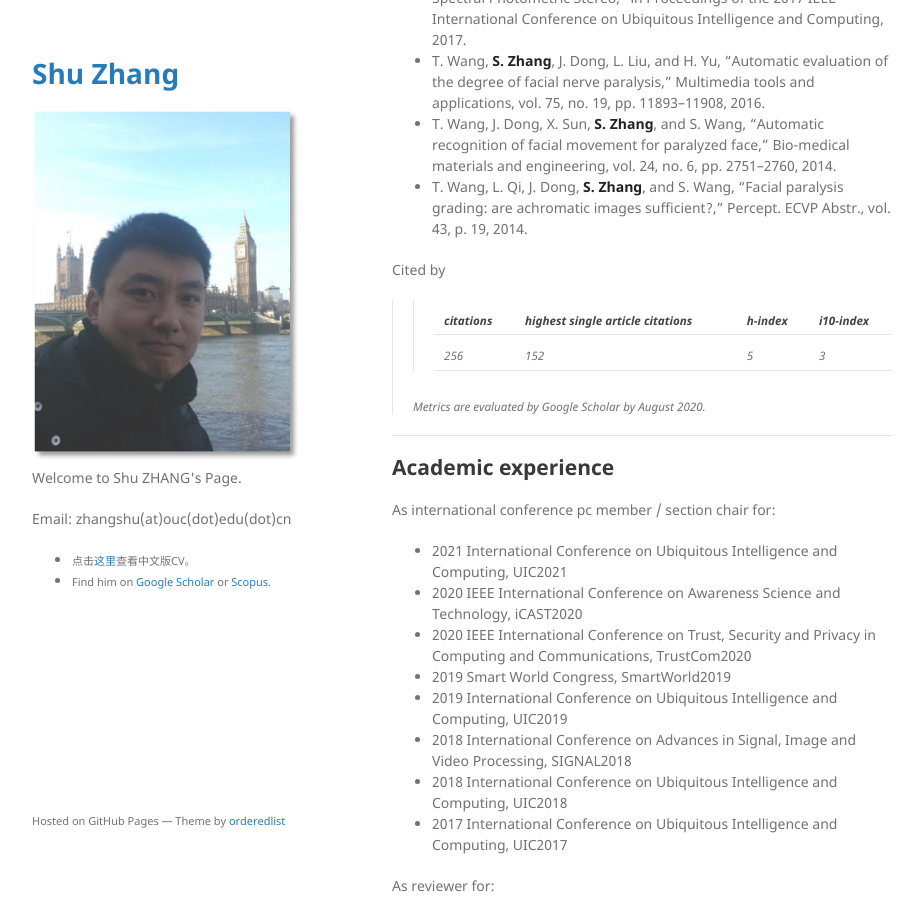
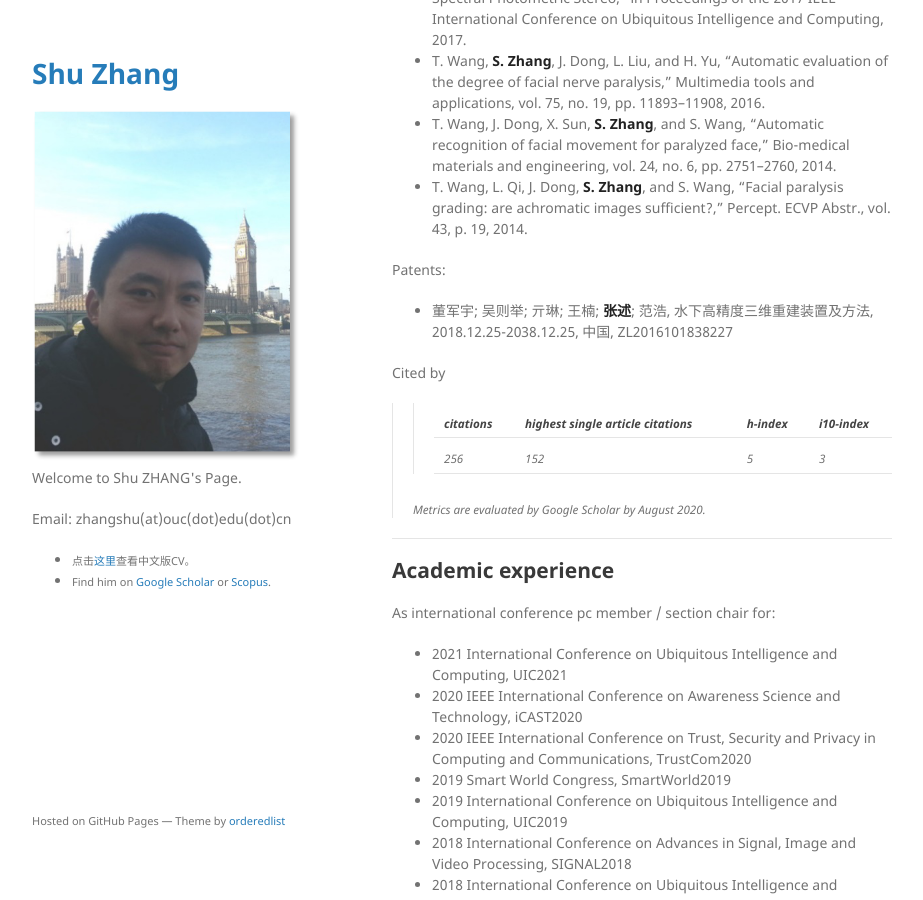
Before and after one commit to jackyspeed/aboutzhangshu, a Jekyll site: the page built from index.md, in a window 1280 px wide and 900 px high, scrolled down 3053 px. Shown: the whole window, without its empty margins (178-1101 px from the left). Built offline with Jekyll 4.4.1, drawn with Linux system fonts in a browser that asks for light colours; our own code applies the rules of GitHub Pages for plain Markdown files.

Commit message:
Update index.md

```diff
--- a/index.md
+++ b/index.md
@@ -87,6 +87,10 @@ As co-author:
 - T. Wang, J. Dong, X. Sun, **S. Zhang**, and S. Wang, “Automatic recognition of facial movement for paralyzed face,” Bio-medical materials and engineering, vol. 24, no. 6, pp. 2751–2760, 2014.
 - T. Wang, L. Qi, J. Dong, **S. Zhang**, and S. Wang, “Facial paralysis grading: are achromatic images sufficient?,” Percept. ECVP Abstr., vol. 43, p. 19, 2014.
 
+Patents:
+
+- 董军宇; 吴则举; 亓琳; 王楠; **张述**; 范浩, 水下高精度三维重建装置及方法, 2018.12.25-2038.12.25, 中国, ZL2016101838227
+
 Cited by
 > > <sub>citations</sub> | <sub>highest single article citations</sub> | <sub>h-index</sub> | <sub>i10-index</sub>
 > > ------- | ------- | ------- | -------
```
